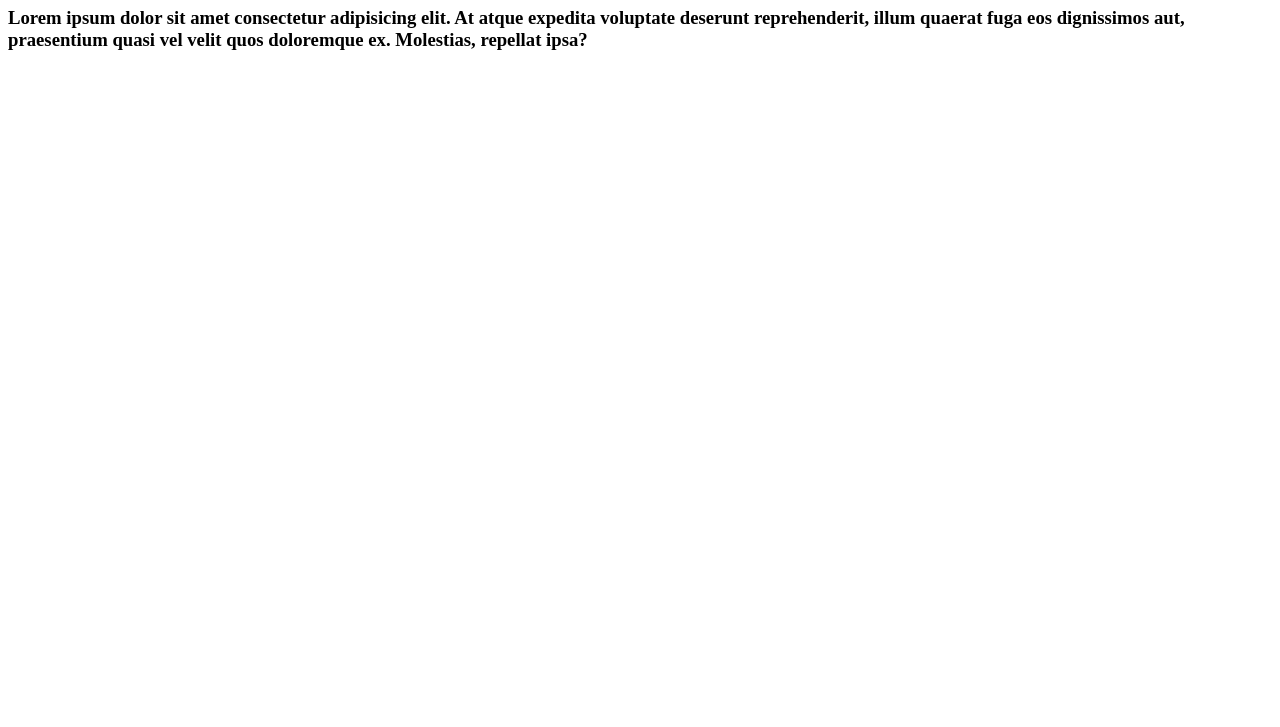
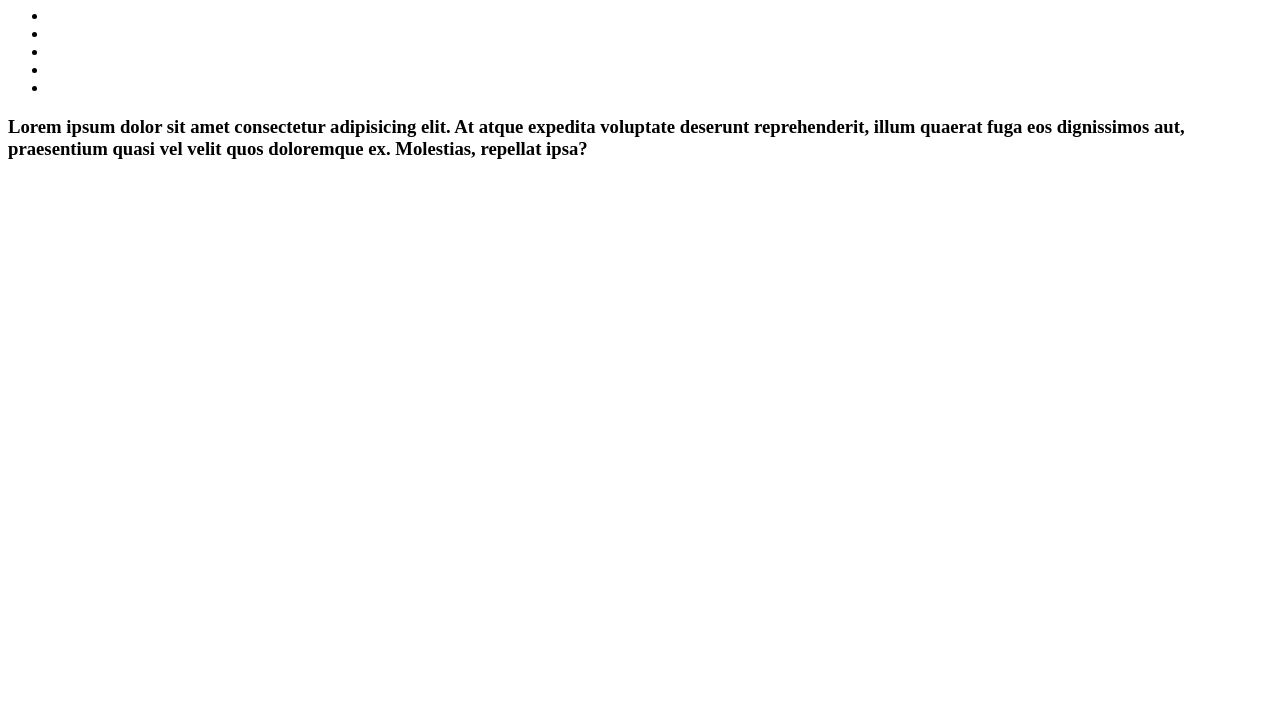
Before and after one commit to gabimee/sardorchik, a plain HTML site: page index.html in a window 1280 px wide. Shown: the part 73-800 px from the top of the page. Drawn offline with Linux system fonts and the light colour scheme.

Commit message:
added navbar

```diff
--- a/index.html
+++ b/index.html
@@ -12,6 +12,18 @@
     <h1>
       welcome
     </h1>
+
+    <nav>
+      <ul>
+        <li>
+
+        </li>
+        <li></li>
+        <li></li>
+        <li></li>
+        <li></li>
+      </ul>
+    </nav>
   </header>
 
 
```
